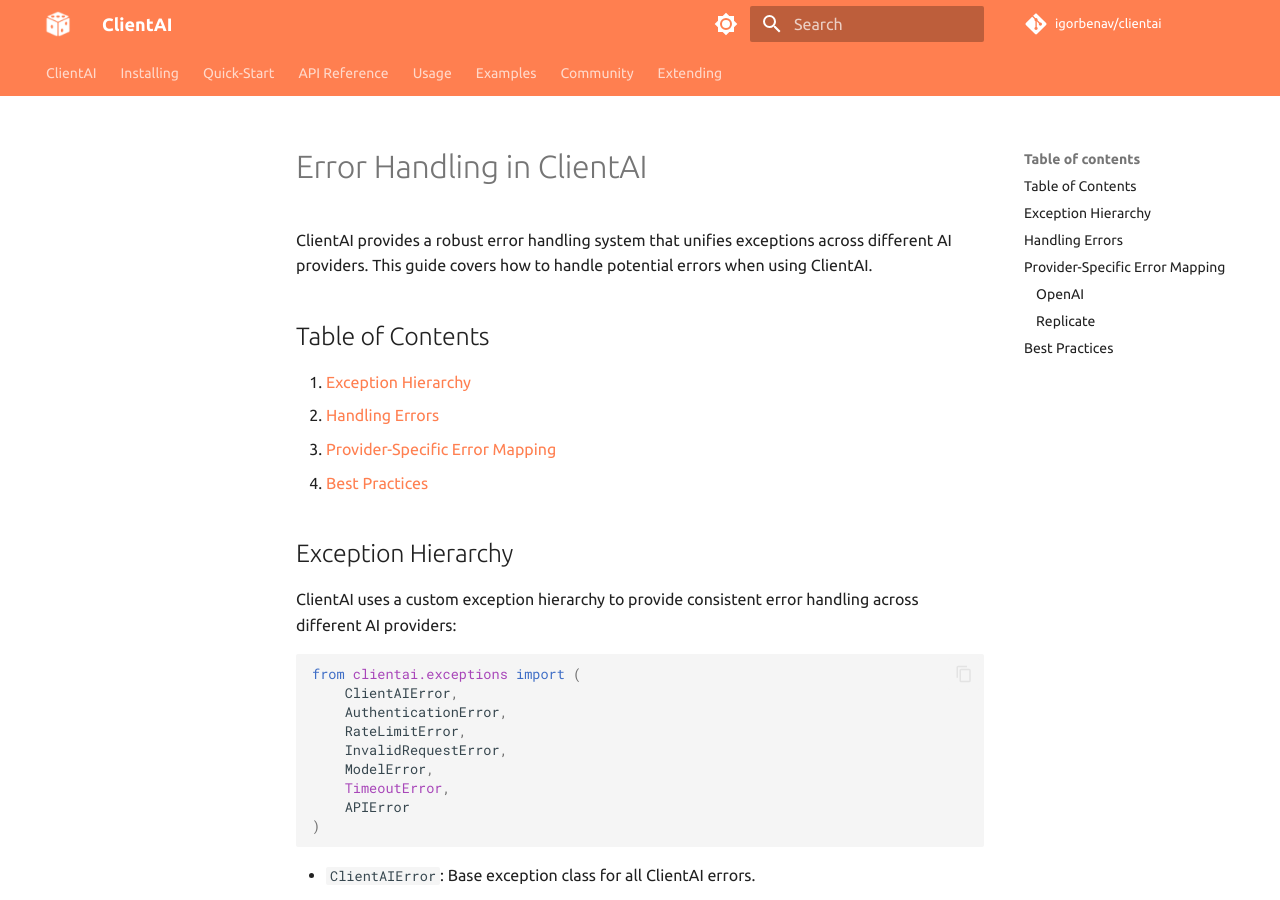
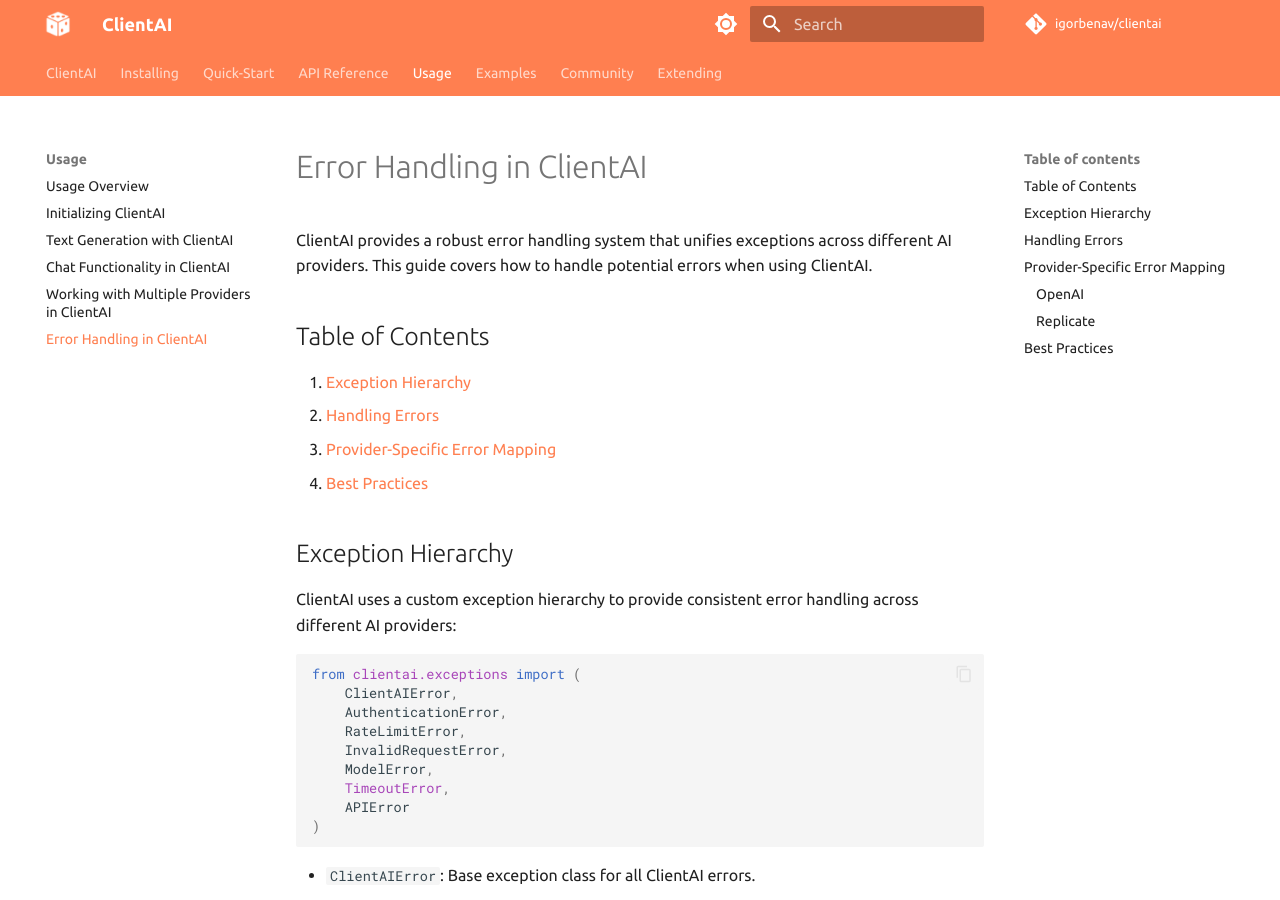
Before and after one commit to igorbenav/clientai, an MkDocs documentation site: the page built from docs/usage/error_handling.md, in a window 1280 px wide and 900 px high. Built offline with MkDocs 1.6.1 and Material for MkDocs 9.7.7, drawn with Linux system fonts in a browser that asks for light colours; comment, search, counter and statistics services are not loaded.

Commit message:
add error handling page

```diff
--- a/mkdocs.yml
+++ b/mkdocs.yml
@@ -59,7 +59,7 @@
     - usage/text_generation.md
     - usage/chat_functionality.md
     - usage/multiple_providers.md
-    # - usage/error_handling.md
+    - usage/error_handling.md
   - Examples:
     - Overview: examples/overview.md
     - Examples:
```
